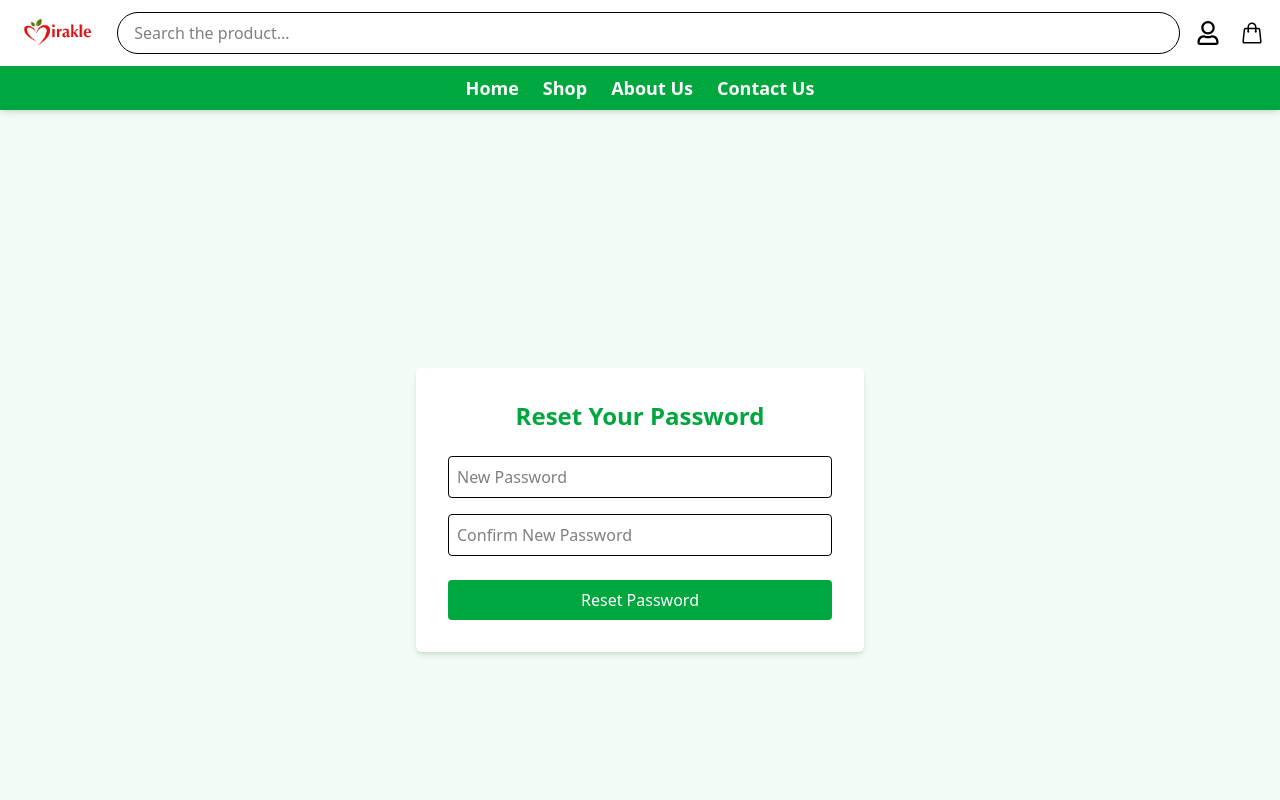
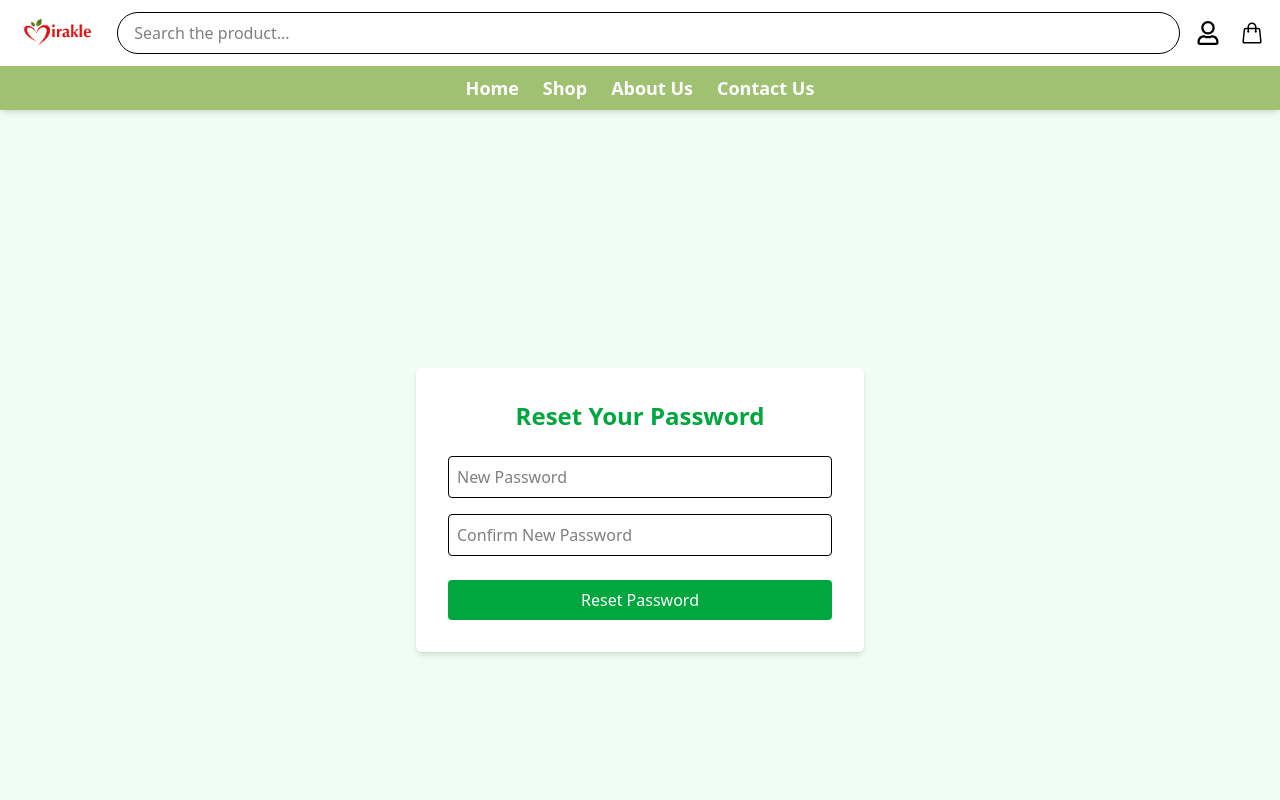
Before and after one commit to Rahulrj777/Mirakle_Client, a React (Vite) app: page /reset-password/1 in a window 1280 px wide. Shown: the top 800 px of the page. Built offline with nearby package versions, Linux system fonts and the light colour scheme.

Commit message:
Force redeploy with vercel.json update

```diff
--- a/src/components/Header.jsx
+++ b/src/components/Header.jsx
@@ -144,7 +144,7 @@ const Header = () => {
           {user ? (
             <div ref={dropdownRef} className="relative">
               <div
-                className="bg-[rgb(160,193,114)] text-white w-10 h-10 flex items-center justify-center rounded-full cursor-pointer text-lg font-semibold"
+                className="bg-green-600 text-white w-10 h-10 flex items-center justify-center rounded-full cursor-pointer text-lg font-semibold"
                 onClick={() => setShowDropdown(!showDropdown)}
               >
                 {user.name?.charAt(0).toUpperCase() || user.email.charAt(0).toUpperCase()}
@@ -181,7 +181,7 @@ const Header = () => {
       </div>
 
       {/* Navigation Bar */}
-      <nav className="bg-green-600">
+      <nav className="bg-[rgb(160,193,114)]">
         <ul className="max-w-7xl mx-auto px-4 py-2 flex justify-center gap-6 font-semibold text-white text-lg">
           {[
             { path: "/", list: "Home" },
```
